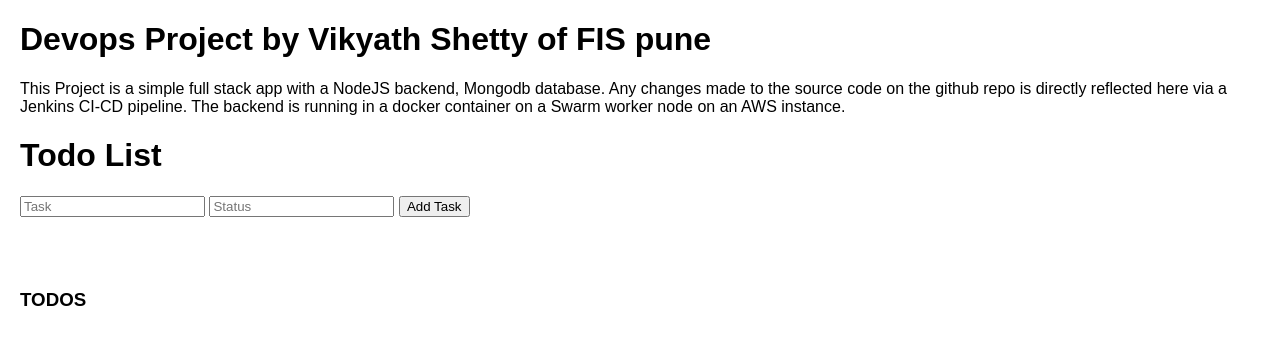
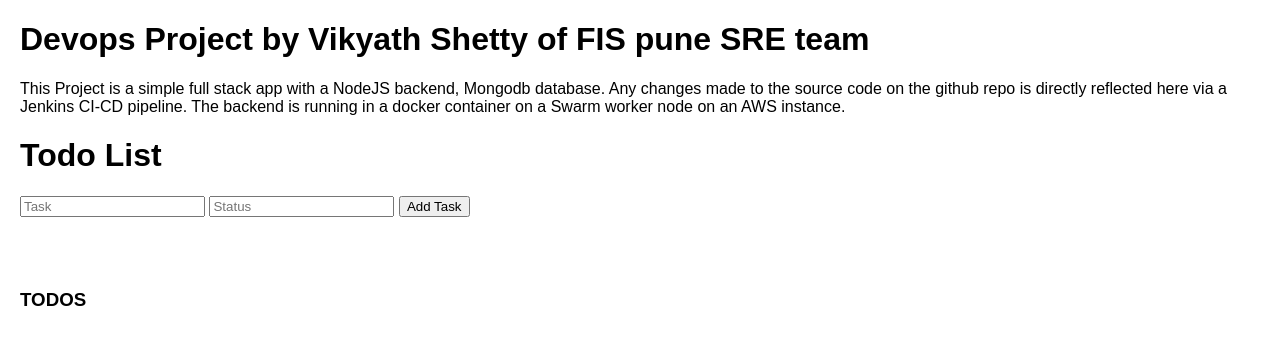
Before and after one commit to vikyathshettyy/Vikyath-Demo-Project, a website: page index.html in a window 1280 px wide. Drawn offline with Linux system fonts and the light colour scheme; no server answers.

Commit message:
Update index.html

```diff
--- a/index.html
+++ b/index.html
@@ -15,7 +15,7 @@
     </style>
 </head>
 <body>
-    <h1>Devops Project by Vikyath Shetty of FIS pune</h1>
+    <h1>Devops Project by Vikyath Shetty of FIS pune SRE team</h1>
     <div>
         This Project is a simple full stack app with a NodeJS backend, Mongodb database. Any changes made to the source code on the github repo is directly reflected here via a Jenkins CI-CD pipeline. The backend is running in a docker container on a Swarm worker node on an AWS instance.
     </div>
```
